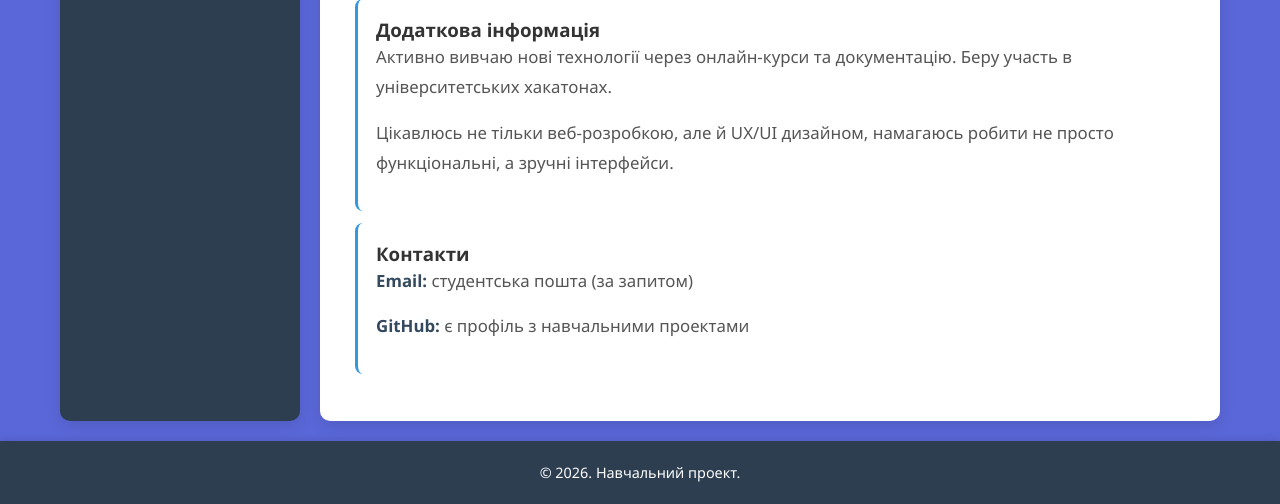
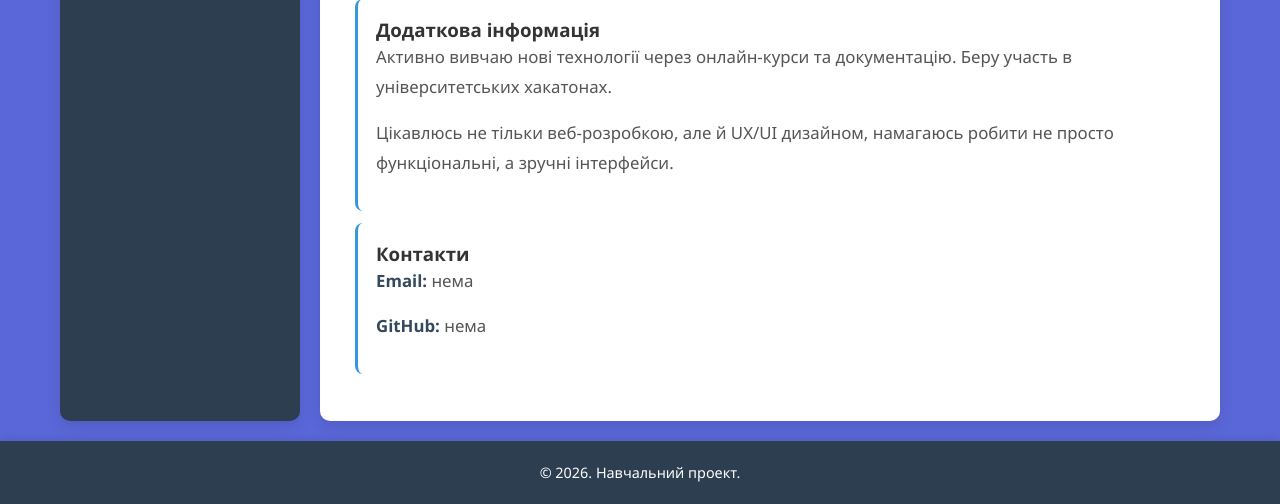
Before and after one commit to kitsulserhii-creator/PHP, a PHP site: page /index.php?action=about in a window 1280 px wide. Shown: the part 1379-1883 px from the top of the page. Run offline with PHP 8.4, Linux system fonts and the light colour scheme.

Commit message:
Save current work

```diff
--- a/layout/views/about.php
+++ b/layout/views/about.php
@@ -81,8 +81,8 @@
 
                 <div class="info-card">
                     <h3>Контакти</h3>
-                    <p><strong>Email:</strong> студентська пошта (за запитом)</p>
-                    <p><strong>GitHub:</strong> є профіль з навчальними проектами</p>
+                    <p><strong>Email:</strong> нема</p>
+                    <p><strong>GitHub:</strong> нема</p>
                 </div>
 
             <?php endif; ?>
```
